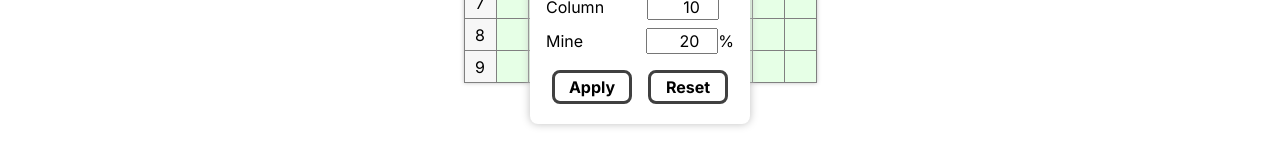
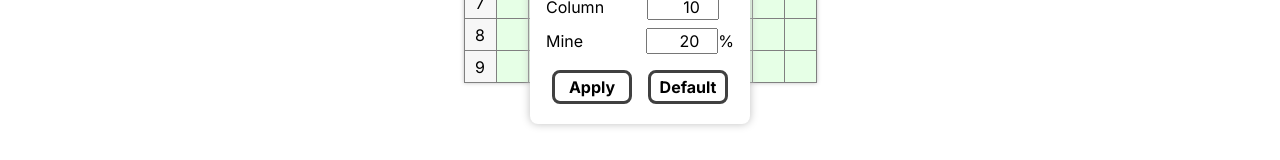
Before and after one commit to geminos-panjan/react-minesweeper, a React (Create React App) app: page / in a window 1280 px wide. Both pictures are taken after a click on the element 1254 px from the left and 74 px from the top of the page. Shown: the part 376-536 px from the top of the page. Built offline with nearby package versions, Linux system fonts and the light colour scheme.

Commit message:
ボタンの文字を変更

```diff
--- a/src/components/Setting.tsx
+++ b/src/components/Setting.tsx
@@ -55,7 +55,7 @@ const Setting = ({
         </div>
         <div className="setting-buttons">
           <button className="button" onClick={onClickApply}>Apply</button>
-          <button className="button" onClick={onClickReset}>Reset</button>
+          <button className="button" onClick={onClickReset}>Default</button>
         </div>
       </div>
     </>
```
